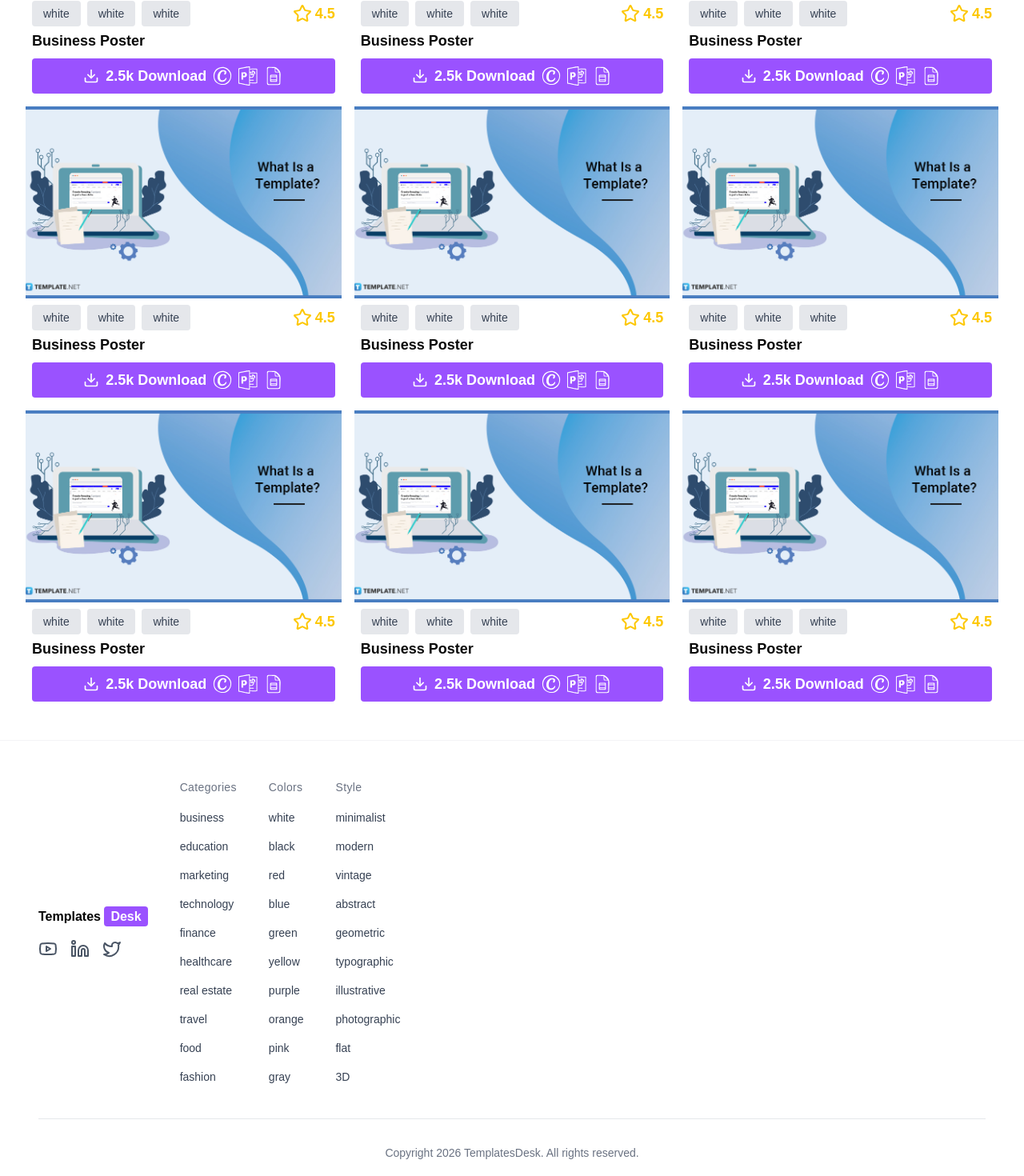
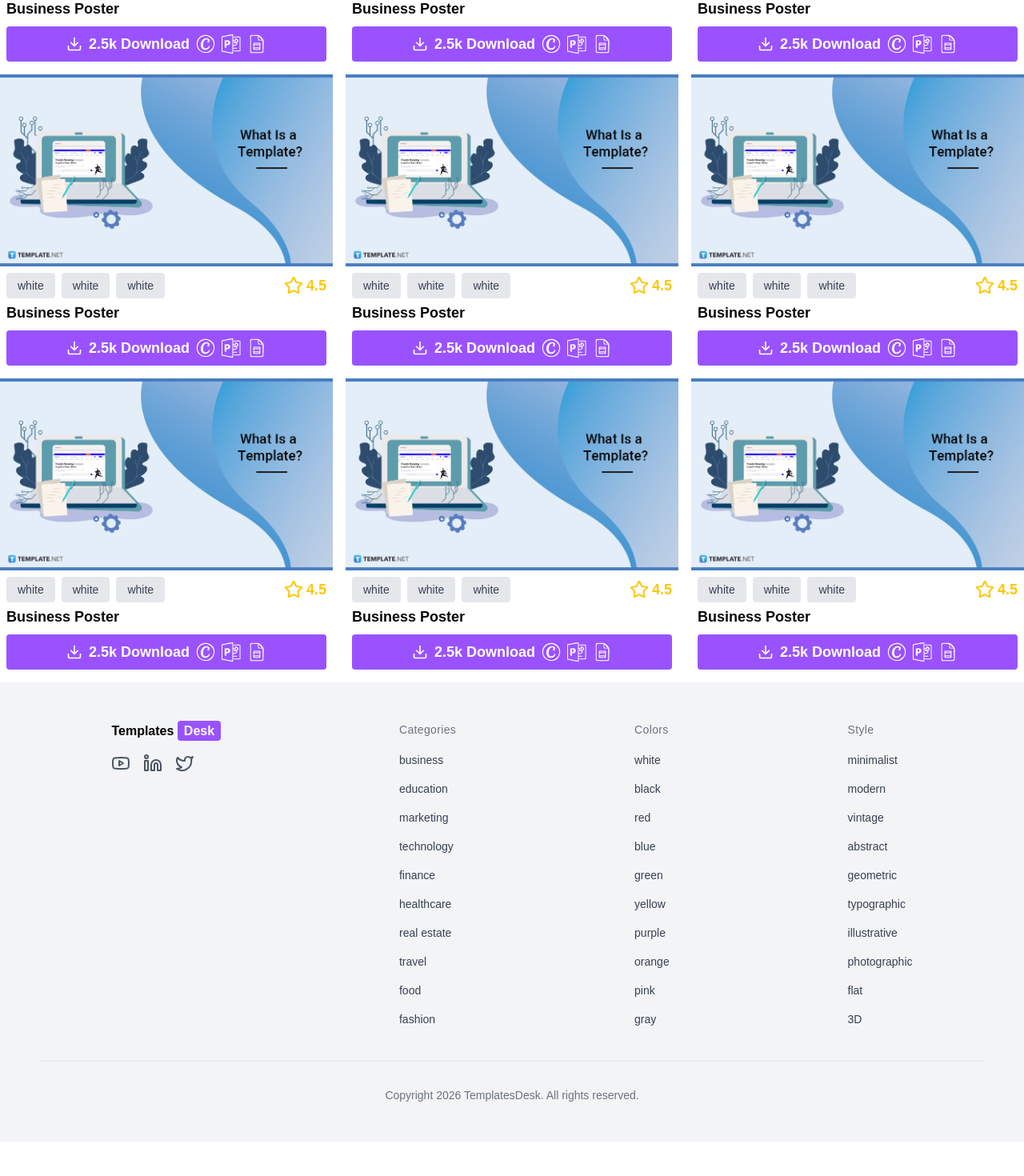
Before and after one commit to Vedharaj/TemplatesDesk, a Next.js app: page /categories/business in a window 1280 px wide. Shown: the part 827-2297 px from the top of the page at 80% size. After the commit the page ends 2254 px from the top, so only its background shows below. Built offline with nearby package versions, Linux system fonts and the light colour scheme; a web font is replaced by a local one.

Commit message:
TPD-10 TPD-23 TPD-24 fix: update layout , improve footer styling dev: main container to categories, style and color pages

```diff
--- a/app/[type]/[name]/page.tsx
+++ b/app/[type]/[name]/page.tsx
@@ -49,14 +49,15 @@ export default async function Page({ params }: PageProps) {
   return (
     <div>
       <HeroCard title={data.title} subtitle={data.subtitle} />
-      <div className="mx-auto max-w-7xl px-4 py-8 sm:px-6 lg:px-8">
+      <div className="mx-auto max-w-7xl">
         <div className="mt-4 w-full flex justify-between">
           <h3 className="text-2xl font-bold capitalize">
             {decodeURIComponent(name)}
           </h3>
           <FilterBtn />
         </div>
-        <div className="grid grid-cols-3 w-full gap-4 mt-6">
+        <div className="grid grid-cols-3 gap-4 mt-4">
+
           {cardDataList.slice(0, 9).map((card) => (
             <Card
             key={card.id}
--- a/app/layout.tsx
+++ b/app/layout.tsx
@@ -15,8 +15,8 @@ const delius = Delius({
 });
 
 export const metadata: Metadata = {
-  title: "Create Next App",
-  description: "Generated by create next app",
+  title: "TemplatesDesk",
+  description: "Free canva templates for your design projects",
 };
 
 export default function RootLayout({
--- a/components/Footer.tsx
+++ b/components/Footer.tsx
@@ -29,8 +29,8 @@ const footerData: FooterGroup[] = [
 
 const Footer = () => {
   return (
-    <footer className="w-full mt-4 border-t border-gray-100 bg-white px-6 py-12 md:px-12">
-      <div className="mx-auto flex gap-10 md:flex-row md:items-center">
+    <footer className="w-full mt-4 border-t border-gray-100 bg-gray-100 px-6 py-12 md:px-12">
+      <div className="mx-auto flex gap-10 md:flex-row justify-around">
         <div>
           <Logo />
 
```
Lines whose indentation alone changed are shown as unchanged.
